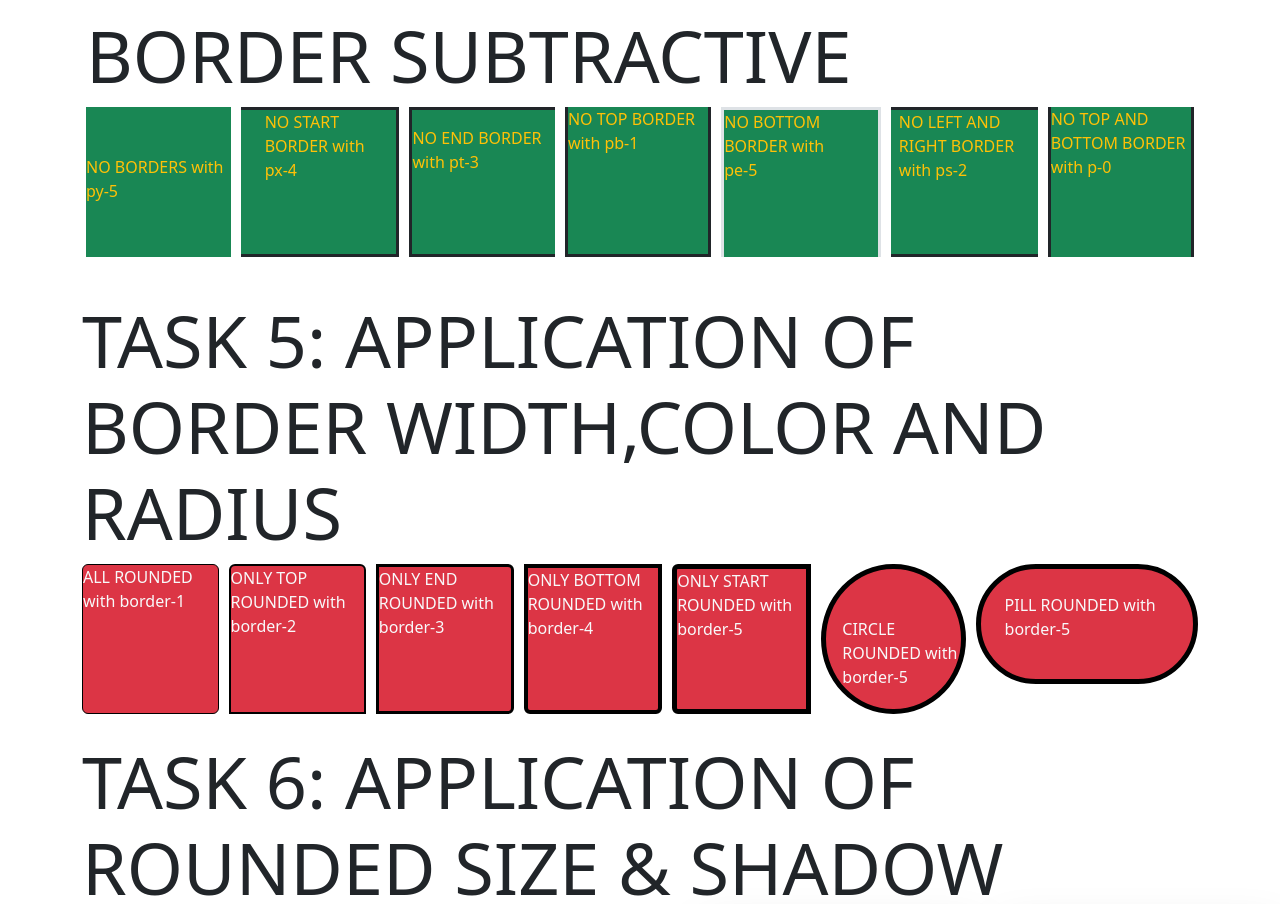
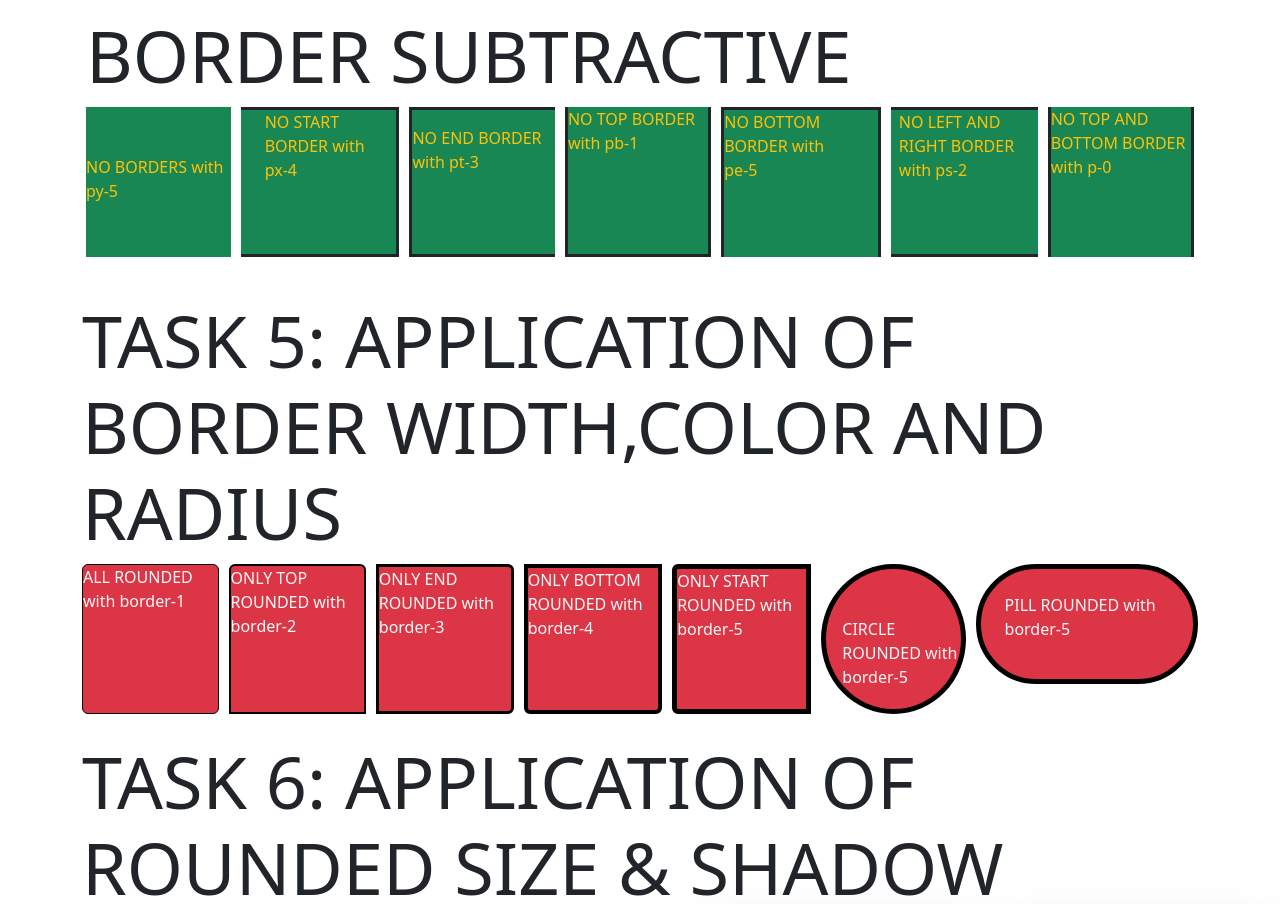
Before and after one commit to Zetcor/Bootstrap-SW, a plain HTML site: page index.html in a window 1280 px wide. Shown: the part 1205-2109 px from the top of the page. Drawn offline with nearby package versions, Linux system fonts and the light colour scheme.

Commit message:
Update index.html

```diff
--- a/index.html
+++ b/index.html
@@ -93,7 +93,7 @@
                 <span class="border border-start-0 bg-success border-dark border-3 text-warning px-4">NO START BORDER with px-4</span>
                 <span class="border border-end-0 bg-success border-dark border-3 text-warning pt-3">NO END BORDER with pt-3</span>
                 <span class="border border-top-0 bg-success border-dark border-3 text-warning pb-1">NO TOP BORDER with pb-1</span>
-                <span class="border border-bottom-0 bg-success bborder-dark border-3 text-warning pe-5">NO BOTTOM BORDER with pe-5</span>
+                <span class="border border-bottom-0 bg-success border-dark border-3 text-warning pe-5">NO BOTTOM BORDER with pe-5</span>
                 <span class="border border-start-0 border-end-0 bg-success border-dark border-3 text-warning ps-2">NO LEFT AND RIGHT BORDER with ps-2</span>
                 <span class="border border-top-0 border-bottom-0 bg-success border-dark border-3 text-warning p-0">NO TOP AND BOTTOM BORDER with p-0</span>
             </div>
```
